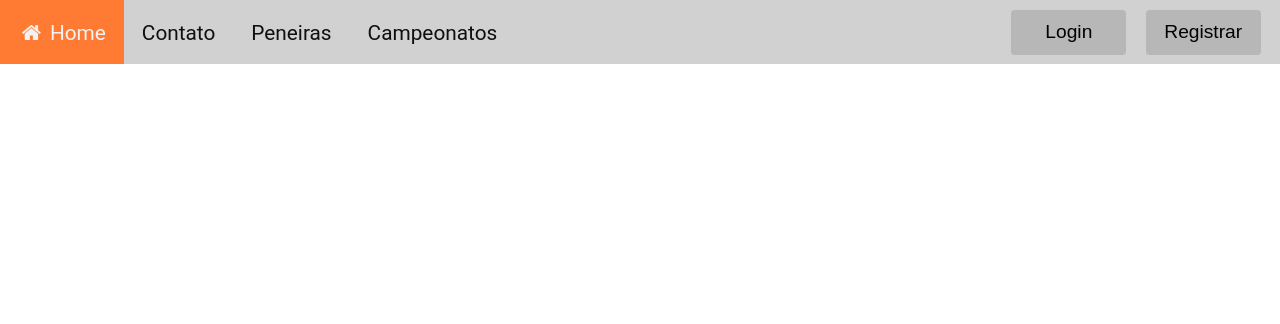
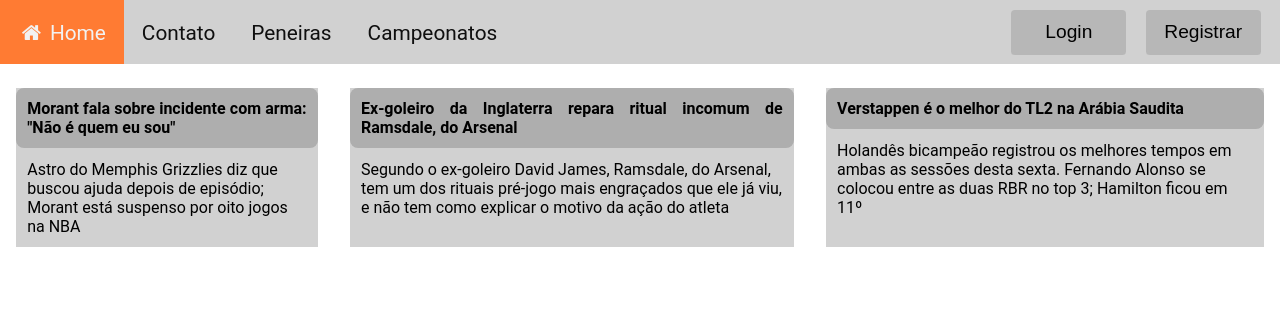
Before and after one commit to MateusPaulino13/InfoSports, a PHP site: page /home.html in a window 1280 px wide. Shown: the top 324 px of the page. Run offline with PHP 8.4, Linux system fonts and the light colour scheme.

Commit message:
Adicionando Main

```diff
--- a/home.html
+++ b/home.html
@@ -34,5 +34,35 @@
       </div>
     </ul>
     <!-- navbar -->
+    <main>
+      <div class="main-item">
+        <!-- titulo do item -->
+        <h3>Morant fala sobre incidente com arma: "Não é quem eu sou"</h3>
+        <p>
+          Astro do Memphis Grizzlies diz que buscou ajuda depois de episódio;
+          Morant está suspenso por oito jogos na NBA
+        </p>
+      </div>
+      <div class="main-item">
+        <!-- titulo do item -->
+        <h3>
+          Ex-goleiro da Inglaterra repara ritual incomum de Ramsdale, do Arsenal
+        </h3>
+        <p>
+          Segundo o ex-goleiro David James, Ramsdale, do Arsenal, tem um dos
+          rituais pré-jogo mais engraçados que ele já viu, e não tem como
+          explicar o motivo da ação do atleta
+        </p>
+      </div>
+      <div class="main-item">
+        <!-- titulo do item -->
+        <h3>Verstappen é o melhor do TL2 na Arábia Saudita</h3>
+        <p>
+          Holandês bicampeão registrou os melhores tempos em ambas as sessões
+          desta sexta. Fernando Alonso se colocou entre as duas RBR no top 3;
+          Hamilton ficou em 11º
+        </p>
+      </div>
+    </main>
   </body>
 </html>
--- a/style/home.css
+++ b/style/home.css
@@ -14,6 +14,7 @@ body,
 html {
   box-sizing: border-box;
   font-family: "Roboto", sans-serif;
+  scroll-behavior: smooth;
 }
 
 /* Navbar */
@@ -74,3 +75,29 @@ li a:hover:not(.active) {
   color: #f2f2f2;
   background-color: #b2b2b2cb;
 }
+
+/* Main */
+
+main {
+  display: flex;
+}
+
+.main-item {
+  background-color: var(--navbar);
+  margin: 1.5em 1em;
+  flex-grow: 2;
+}
+
+.main-item h3 {
+  display: block;
+  padding: 0.7em;
+  font-size: 1em;
+  text-align: justify;
+  background-color: #aeaeae;
+  border-radius: 0.5em;
+}
+
+.main-item p {
+  display: block;
+  padding: 0.7em;
+}
```
Also changed, not shown: script/home.js (added, +9 -0 lines).
